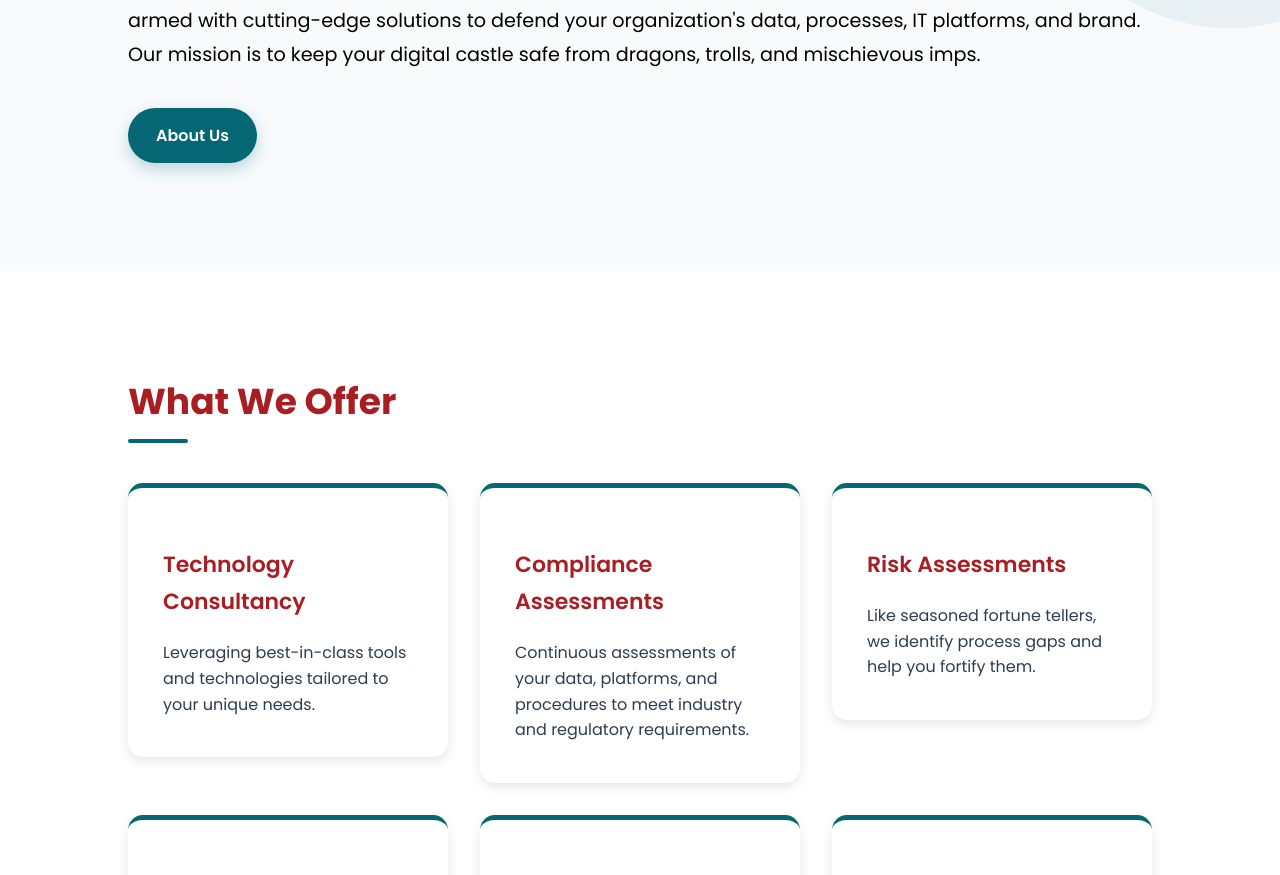
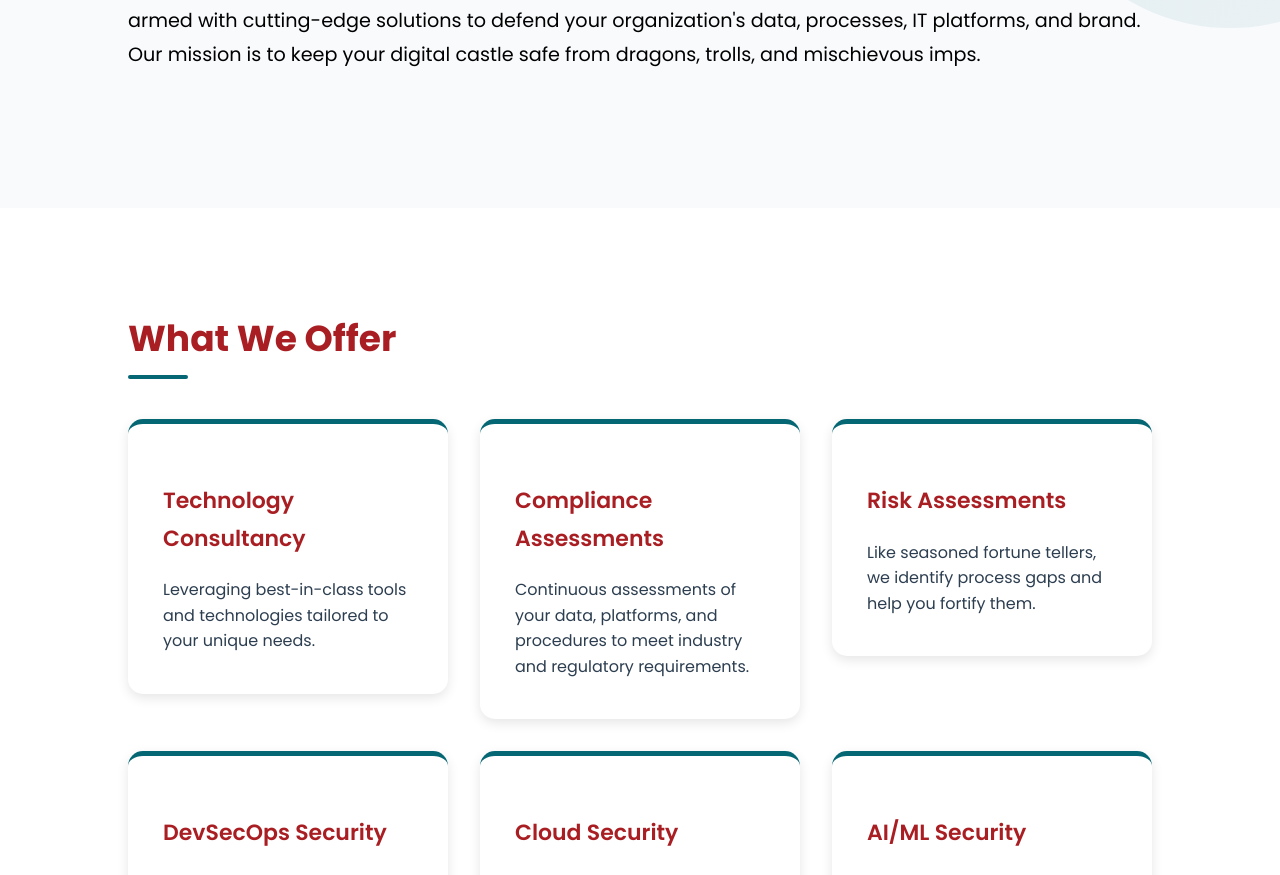
Before and after one commit to shreyas-urankar/Cyber-Protect-Project, a React (Create React App) app: page / in a window 1280 px wide. Shown: the part 1392-2267 px from the top of the page. Built offline with nearby package versions, Linux system fonts and the light colour scheme; a web font is replaced by a local one.

Commit message:
removed about button from home page

```diff
--- a/src/components/HomePage.js
+++ b/src/components/HomePage.js
@@ -76,9 +76,6 @@ const HomePage = () => {
           brand. Our mission is to keep your digital castle safe from dragons,
           trolls, and mischievous imps.
         </p>
-        <Link to="/aboutus" className="about-button">
-          About Us
-        </Link>
       </section>
 
       {/* Services Section */}
```
